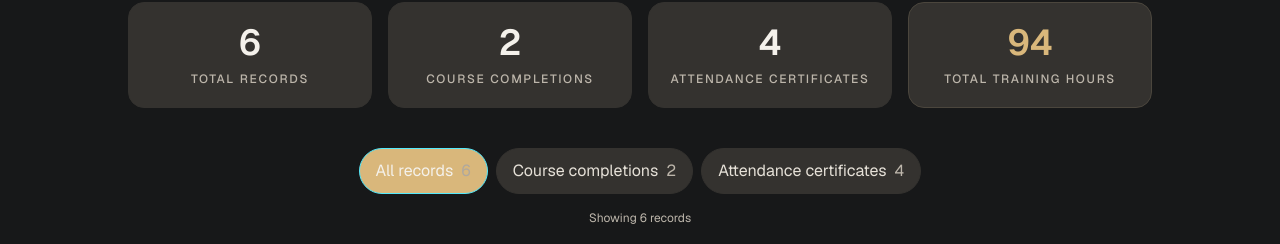
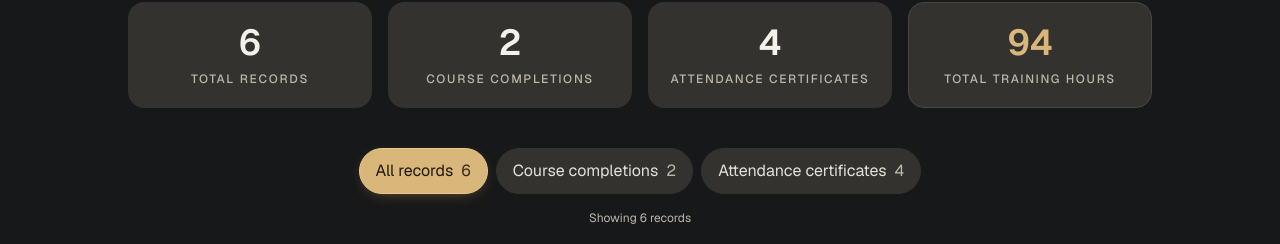
Before and after one commit to Dleteo/Nexus-AI, a Next.js app: page /portfolio in a window 1280 px wide. Shown: the part 4012-4256 px from the top of the page. Built offline with nearby package versions, Linux system fonts and the light colour scheme; no server answers.

Commit message:
Improve selected certificate filter legibility in Royal Black

```diff
--- a/components/sections/Certifications.tsx
+++ b/components/sections/Certifications.tsx
@@ -105,12 +105,12 @@ export default function Certifications() {
                   onClick={() => setFilter(item.value)}
                   className={
                     selected
-                      ? "rounded-full border border-cyan-300 bg-[#D9B77B] px-4 py-2.5 text-sm font-semibold text-[#F4F1EB] transition"
+                      ? "rounded-full border border-[#E7C98E] bg-[#D9B77B] px-4 py-2.5 text-sm font-semibold text-[#21170D] shadow-[0_4px_16px_-8px_rgba(232,180,91,0.6)] transition focus-visible:outline-2 focus-visible:outline-offset-2 focus-visible:outline-[#F2D49B]"
                       : "rounded-full border border-[#34322F] bg-[#34322F] px-4 py-2.5 text-sm font-medium text-[#E6E1D8] transition hover:border-[#4B463D] hover:text-[#F4F1EB]"
                   }
                 >
                   {item.label}
-                  <span className={selected ? "ml-2 text-[#AFA89E]" : "ml-2 text-[#BDB6AB]"}>
+                  <span className={selected ? "ml-2 text-[#382A16]" : "ml-2 text-[#BDB6AB]"}>
                     {item.count}
                   </span>
                 </button>
```
